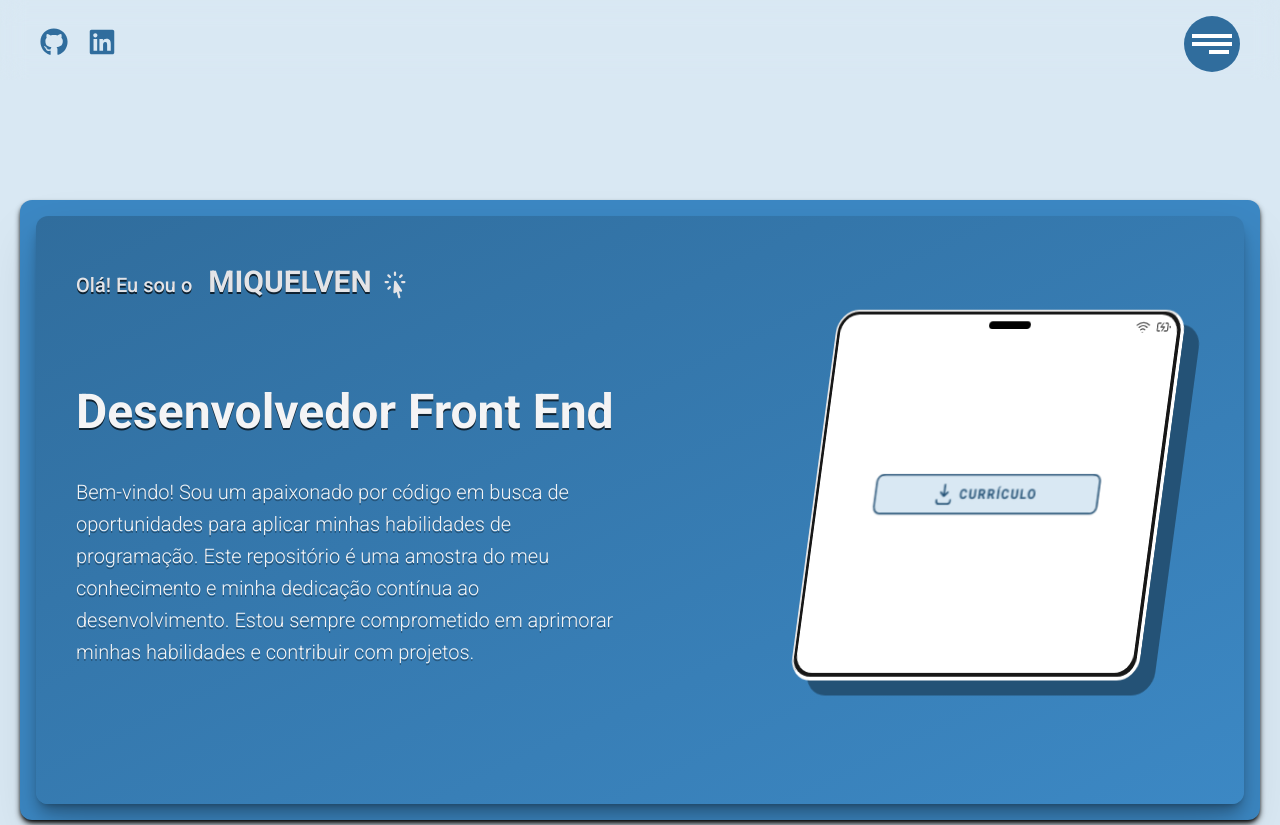
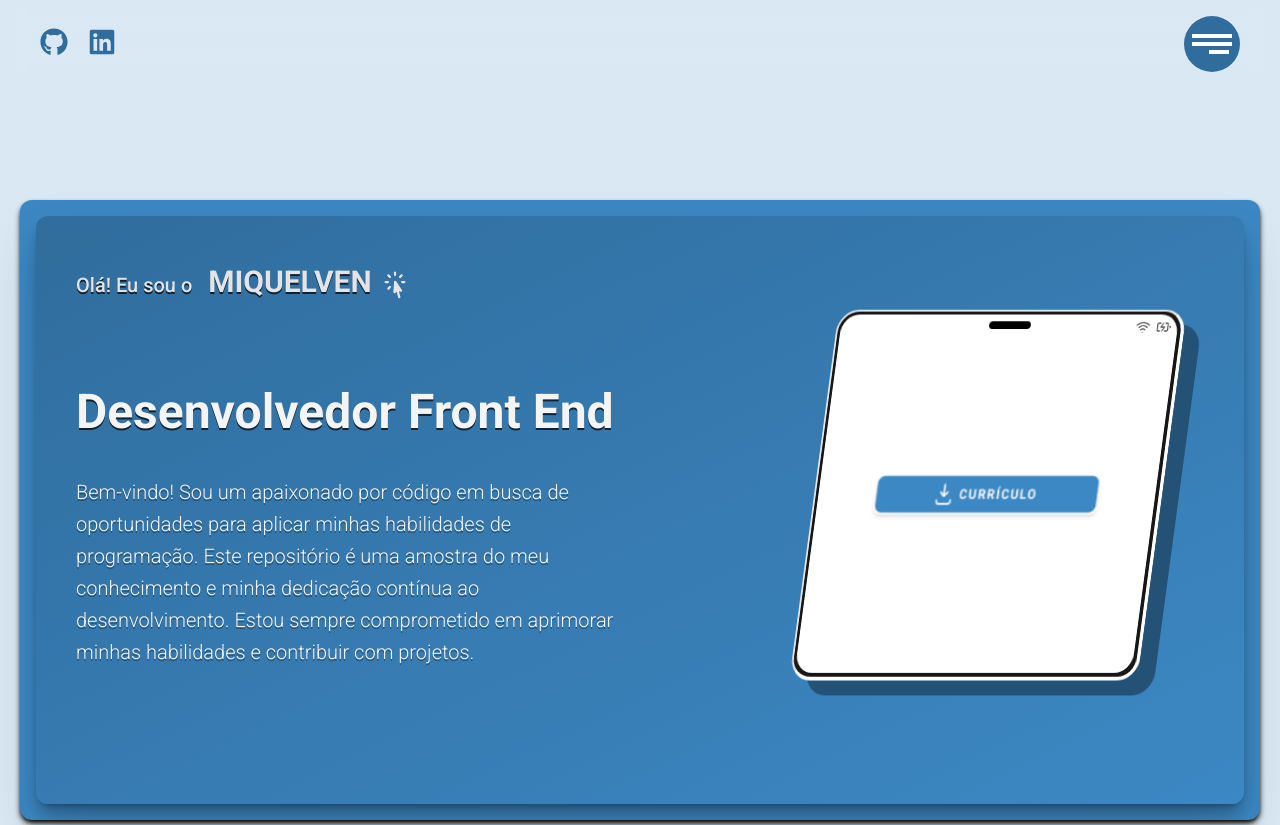
Before and after one commit to miquelven/Portifolio, a React (Vite) app: page / in a window 1280 px wide. Shown: the top 825 px of the page. Built offline with nearby package versions, Linux system fonts and the light colour scheme.

Commit message:
style: change colors

```diff
--- a/src/components/DownloadButton/index.jsx
+++ b/src/components/DownloadButton/index.jsx
@@ -41,14 +41,14 @@ export default function DownloadButton() {
   };
 
   return (
-    <div className="flex justify-center w-2/3 m-auto shadow-sm transition-all duration-300 border-2 border-[#245276] left-4 right-4 z-10 rounded-lg  bg-white  text-[#245276] backdrop-blur font-bold  hover:shadow-[#000] hover:-translate-x-[1px] hover:-translate-y-[5px]">
+    <div className="flex justify-center w-2/3 m-auto shadow-md transition-all duration-300 border-2 border-[#fcfcfc] left-4 right-4 z-10 rounded-lg  bg-white  text-[#fcfcfc] backdrop-blur font-bold  hover:shadow-[#090909] hover:-translate-x-[1px] hover:-translate-y-[5px] max-sm:border-[#245276] max-sm:text-[#245276] max-sm:hover:shadow-black">
       <a
         role="link"
         href={downloadCV}
         download
         target="_blank"
         onClick={animationStart}
-        className="transform active:scale-95 bg-[#d9e8f3] text-[#245276] px-16 py-2 rounded-lg font-bold tracking-widest w-full "
+        className="transform active:scale-95 bg-[#3c88c4] text-[#fcfcfc] px-16 py-2 rounded-lg font-bold tracking-widest w-full max-sm:bg-[#d9e8f3] max-sm:text-[#245276] "
       >
         <div className="flex justify-center items-center relative">
           <div className="svg-container">
@@ -62,16 +62,15 @@ export default function DownloadButton() {
               xmlns="http://www.w3.org/2000/svg"
             >
               <path
-                className="download-arrow"
+                className="download-arrow stroke-[#fcfcfc] max-sm:stroke-[#245276]"
                 d="M13 9L9 13M9 13L5 9M9 13V1"
-                stroke="#245276"
                 strokeWidth="2"
                 strokeLinecap="round"
                 strokeLinejoin="round"
               />
               <path
+                className="stroke-[#fcfcfc] max-sm:stroke-[#245276]"
                 d="M1 17V18C1 18.7956 1.31607 19.5587 1.87868 20.1213C2.44129 20.6839 3.20435 21 4 21H14C14.7956 21 15.5587 20.6839 16.1213 20.1213C16.6839 19.5587 17 18.7956 17 18V17"
-                stroke="#245276"
                 strokeWidth="2"
                 strokeLinecap="round"
                 strokeLinejoin="round"
@@ -81,7 +80,7 @@ export default function DownloadButton() {
               data-testid="download-loader"
               ref={downloadLoader}
               id="download-loader"
-              className="text-[#245276] hidden"
+              className="text-[#fcfcfc] hidden max-sm:text-[#245276]"
             ></div>
             <svg
               data-testid="checkmark"
@@ -94,16 +93,16 @@ export default function DownloadButton() {
               xmlns="http://www.w3.org/2000/svg"
             >
               <path
+                className="fill-[#fcfcfc] max-sm:fill-[#245276]"
                 fillRule="evenodd"
                 clipRule="evenodd"
                 d="M10 20C15.5228 20 20 15.5228 20 10C20 4.47715 15.5228 0 10 0C4.47715 0 0 4.47715 0 10C0 15.5228 4.47715 20 10 20ZM15.1071 7.9071C15.4976 7.51658 15.4976 6.88341 15.1071 6.49289C14.7165 6.10237 14.0834 6.10237 13.6929 6.49289L8.68568 11.5001L7.10707 9.92146C6.71655 9.53094 6.08338 9.53094 5.69286 9.92146C5.30233 10.312 5.30233 10.9452 5.69286 11.3357L7.97857 13.6214C8.3691 14.0119 9.00226 14.0119 9.39279 13.6214L15.1071 7.9071Z"
-                fill="#245276"
               />
             </svg>
           </div>
           <div
             ref={downloadText}
-            className="pl-2 text-sm text-[#245276] leading-none uppercase font-semibold max-lg:text-xs"
+            className="pl-2 text-sm text-[#fcfcfc] leading-none uppercase font-semibold max-lg:text-xs max-sm:text-[#245276]  "
           >
             Currículo
           </div>
```
